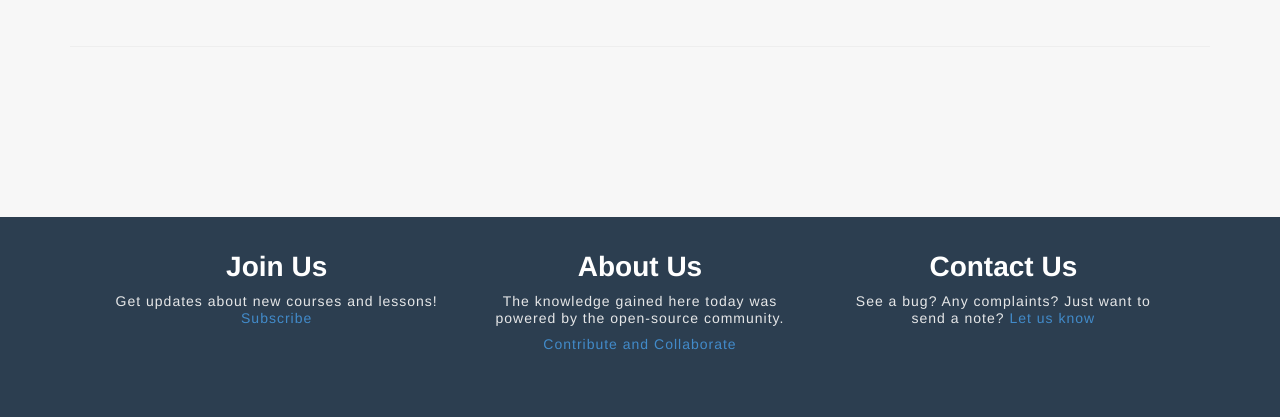
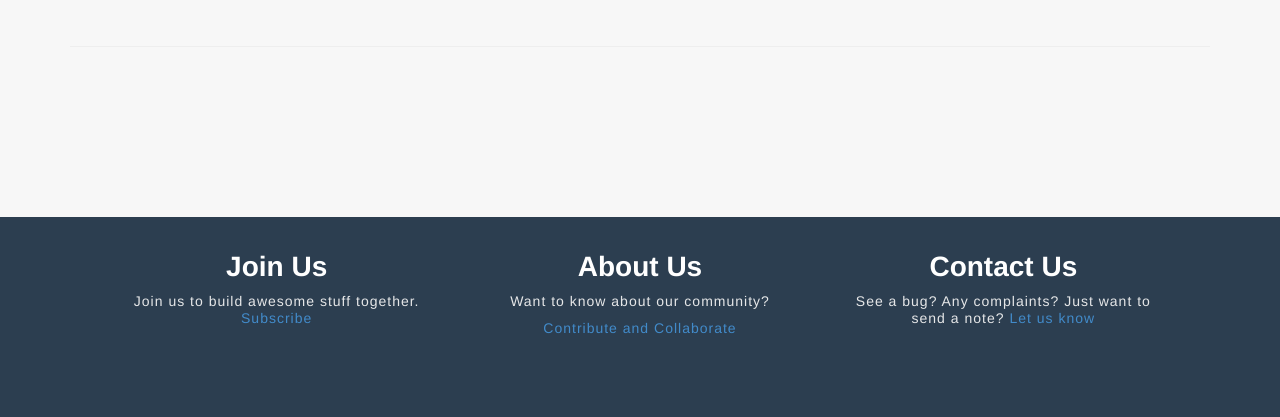
Before and after one commit to SubhrajitPrusty/codex-github, a Flask app: page / in a window 1280 px wide. Shown: the part 1264-1681 px from the top of the page. Run offline with Flask 2, Linux system fonts and the light colour scheme; data that the repository does not hold is empty; some libraries are stand-ins or nearby versions.

Commit message:
fixed text in page

```diff
--- a/templates/index.html
+++ b/templates/index.html
@@ -59,15 +59,15 @@
       <div class="col-md-4">
         <h5>Join Us</h5>
         <p>
-          Get updates about new courses and lessons!
+          Join us to build awesome stuff together.
           <a href="https://tiny.cc/joincodex">Subscribe</a>
         </p>
       </div>
 
       <div class="col-md-4">
         <h5>About Us</h5>
-        <p>The knowledge gained here today was powered by the open-source community.</p>
-        <p><a href="https://github.com/codex-github">Contribute and Collaborate</a></p>
+        <p>Want to know about our community?</p>
+        <p><a href="https://github.com/codex-iter">Contribute and Collaborate</a></p>
       </div>
 
       <div class="col-md-4">
```
